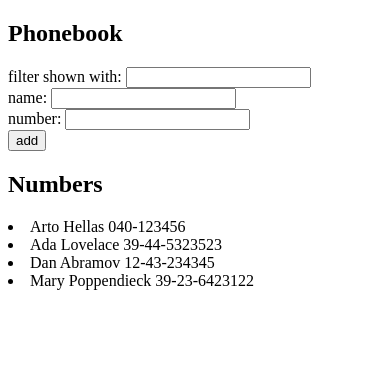
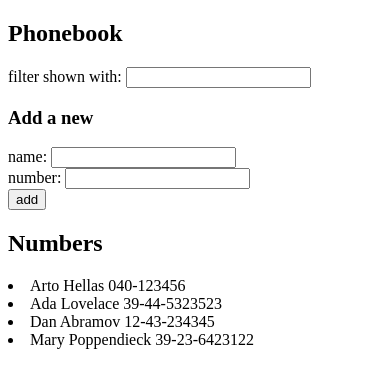
Before and after one commit to rouanis5/fullstackopen-course-2022, a React (Vite) app: page / in a window 390 px wide. Shown: the top 388 px of the page. Built offline with nearby package versions, Linux system fonts and the light colour scheme.

Commit message:
finish phonebook step5
create components

```diff
--- a/src/App.jsx
+++ b/src/App.jsx
@@ -1,4 +1,7 @@
 import { useState } from 'react'
+import Filter from './Components/Filter'
+import PersonForm from './Components/PersonForm'
+import Persons from './Components/Persons'
 
 const App = () => {
   const [persons, setPersons] = useState([
@@ -11,8 +14,6 @@ const App = () => {
   const [newNumber, setNewNumber] = useState('')
 
   const [newFilter, setNewFilter] = useState('')
-  // filtering person by name
-  const filteredPersons = persons.filter(el=> el.name.toLowerCase().match(newFilter.toLowerCase()))
 
   function SubmitNewPerson(event){
     //prevent default action
@@ -45,29 +46,22 @@ const App = () => {
     setNewNumber('')
   }
 
-
-
-
   return (
     <div>
       <h2>Phonebook</h2>
-      <div>
-        filter shown with: <input value={newFilter} onChange={(e)=>{setNewFilter(e.target.value)}}/>
-      </div>
-      <form>
-        <div>
-          name: <input value={newName} onChange={(e)=>{setNewName(e.target.value)}}/>
-        </div>
-        <div>
-          number: <input value={newNumber} onChange={(e)=>{setNewNumber(e.target.value)}}/>
-        </div>
-        <div>
-          <button type="submit" onClick={(e)=>{SubmitNewPerson(e)}}>add</button>
-        </div>
-      </form>
+      <Filter value={newFilter} onFilter={(e)=>{setNewFilter(e.target.value)}} />
+
+      <h3>Add a new</h3>
+      <PersonForm
+        name={newName}
+        number={newNumber}
+        onName={(e)=>{setNewName(e.target.value)}}
+        onNumber={(e)=>{setNewNumber(e.target.value)}}
+        onSubmit={(e)=>{SubmitNewPerson(e)}}
+      />
+
       <h2>Numbers</h2>
-      {(filteredPersons.length === 0) && <p>empty list !</p>}
-      {filteredPersons.map(({name, number, id})=> <li key={id}>{name} {number}</li>)}
+      <Persons personsList={persons} filter={newFilter} />
     </div>
   )
 }
--- /dev/null
+++ b/src/Components/Filter.jsx
@@ -0,0 +1,9 @@
+const Filter = ({value, onFilter}) => {
+  return (
+    <div>
+        filter shown with: <input value={value} onChange={(e)=>{onFilter(e)}}/>
+    </div>
+  )
+}
+
+export default Filter
--- /dev/null
+++ b/src/Components/PersonForm.jsx
@@ -0,0 +1,19 @@
+import React from 'react'
+
+const PersonForm = ({name, number, onName, onNumber, onSubmit}) => {
+  return (
+    <form>
+      <div>
+        name: <input value={name} onChange={(e)=>{onName(e)}}/>
+      </div>
+      <div>
+        number: <input value={number} onChange={(e)=>{onNumber(e)}}/>
+      </div>
+      <div>
+        <button type="submit" onClick={(e)=>onSubmit(e)}>add</button>
+      </div>
+    </form>
+  )
+}
+
+export default PersonForm
--- /dev/null
+++ b/src/Components/Persons.jsx
@@ -0,0 +1,15 @@
+import React from 'react'
+
+const Persons = ({personsList, filter}) => {
+  // The filtering logic shown in the image is case insensitive
+  const filteredPersons = personsList.filter(el=> el.name.toLowerCase().match(filter.toLowerCase()))
+
+  return (
+    <div>
+      {(filteredPersons.length === 0) && <p>empty list !</p>}
+      {filteredPersons.map(({name, number, id})=> <li key={id}>{name} {number}</li>)}
+    </div>
+  )
+}
+
+export default Persons
```
